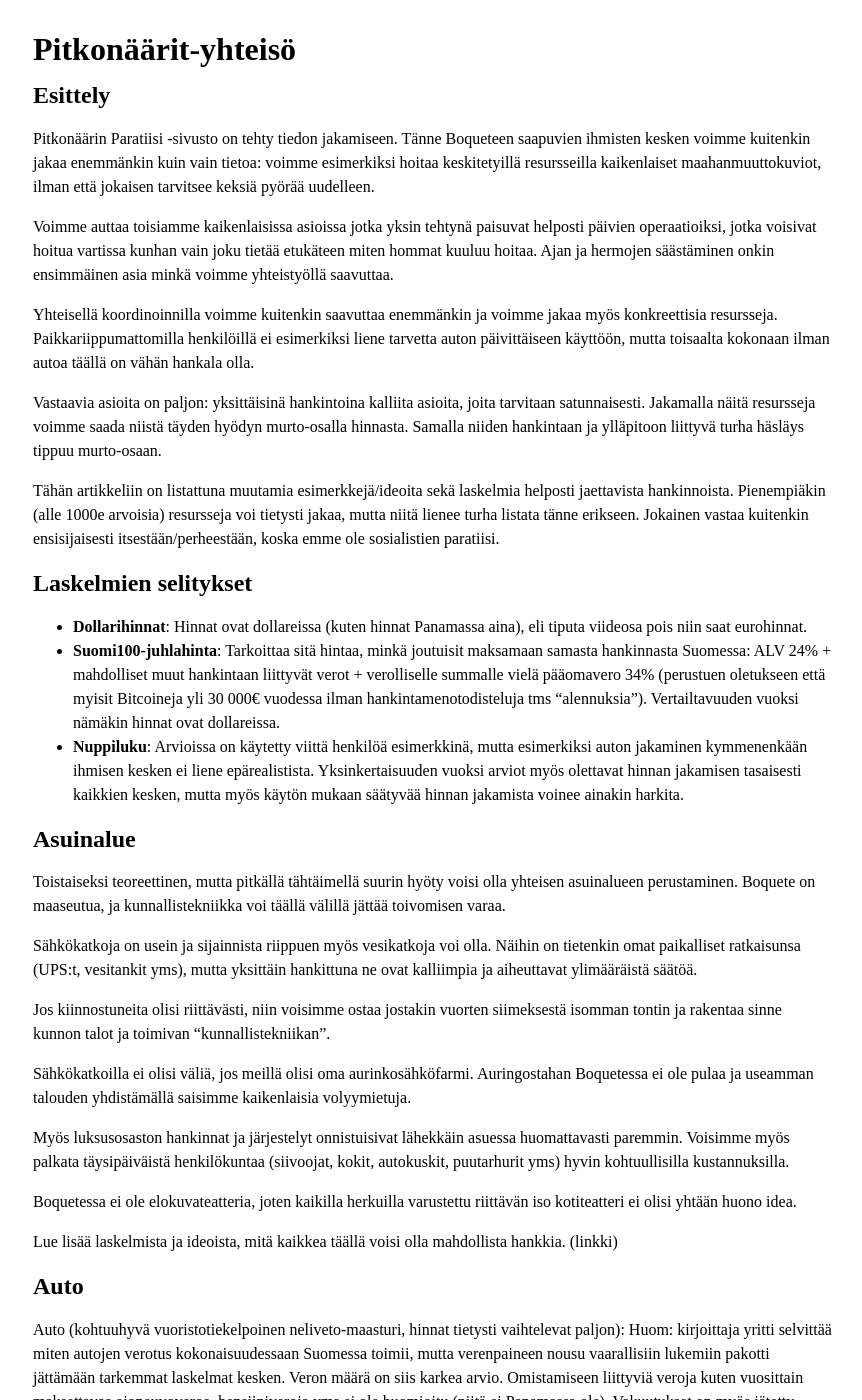
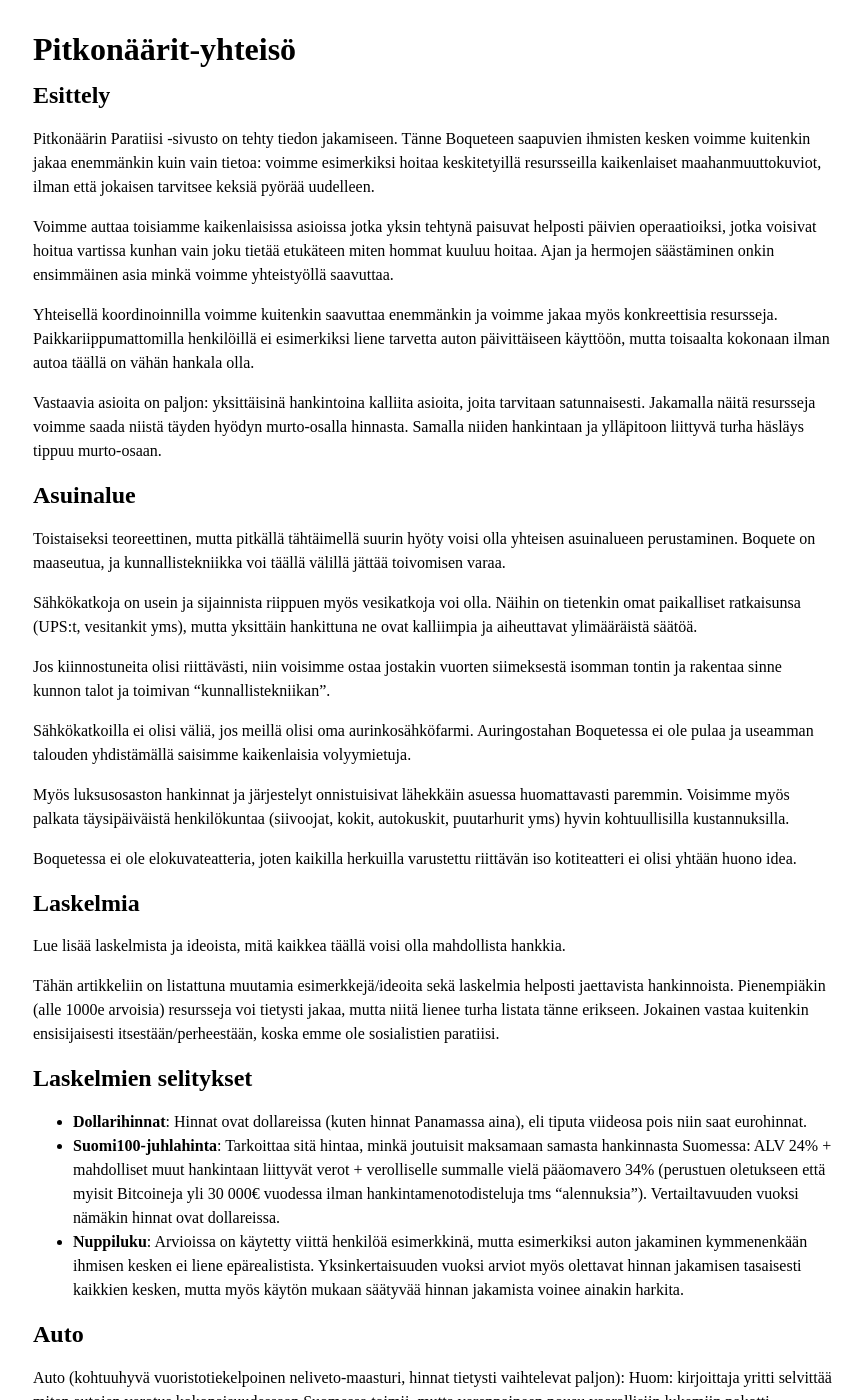
Before and after one commit to pitkonaarinparatiisi/pitkonaarinparatiisi.github.io, a Jekyll site: the page built from yhteiso.md, in a window 1280 px wide and 1400 px high. Shown: the whole window, without its empty margins (207-1069 px from the left). Built offline with Jekyll 4.4.1, drawn with Linux system fonts in a browser that asks for light colours; our own code applies the rules of GitHub Pages for plain Markdown files; some of the changed lines change nothing that is shown.

Commit message:
Update yhteiso.md

```diff
--- a/yhteiso.md
+++ b/yhteiso.md
@@ -9,13 +9,7 @@ Yhteisellä koordinoinnilla voimme kuitenkin saavuttaa enemmänkin ja voimme jak
 
 Vastaavia asioita on paljon: yksittäisinä hankintoina kalliita asioita, joita tarvitaan satunnaisesti. Jakamalla näitä resursseja voimme saada niistä täyden hyödyn murto-osalla hinnasta. Samalla niiden hankintaan ja ylläpitoon liittyvä turha häsläys tippuu murto-osaan.
 
-Tähän artikkeliin on listattuna muutamia esimerkkejä/ideoita sekä laskelmia helposti jaettavista hankinnoista. Pienempiäkin (alle 1000e arvoisia) resursseja voi tietysti jakaa, mutta niitä lienee turha listata tänne erikseen. Jokainen vastaa kuitenkin ensisijaisesti itsestään/perheestään, koska emme ole sosialistien paratiisi.
 
-## Laskelmien selitykset
-
-* **Dollarihinnat**: Hinnat ovat dollareissa (kuten hinnat Panamassa aina), eli tiputa viideosa pois niin saat eurohinnat.
-* **Suomi100-juhlahinta**: Tarkoittaa sitä hintaa, minkä joutuisit maksamaan samasta hankinnasta Suomessa: ALV 24% + mahdolliset muut hankintaan liittyvät verot + verolliselle summalle vielä pääomavero 34% (perustuen oletukseen että myisit Bitcoineja yli 30 000€ vuodessa ilman hankintamenotodisteluja tms "alennuksia"). Vertailtavuuden vuoksi nämäkin hinnat ovat dollareissa.
-* **Nuppiluku**: Arvioissa on käytetty viittä henkilöä esimerkkinä, mutta esimerkiksi auton jakaminen kymmenenkään ihmisen kesken ei liene epärealistista. Yksinkertaisuuden vuoksi arviot myös olettavat hinnan jakamisen tasaisesti kaikkien kesken, mutta myös käytön mukaan säätyvää hinnan jakamista voinee ainakin harkita.
 
 ## Asuinalue
 Toistaiseksi teoreettinen, mutta pitkällä tähtäimellä suurin hyöty voisi olla yhteisen asuinalueen perustaminen. Boquete on maaseutua, ja kunnallistekniikka voi täällä välillä jättää toivomisen varaa.
@@ -30,7 +24,17 @@ Myös luksusosaston hankinnat ja järjestelyt onnistuisivat lähekkäin asuessa
 
 Boquetessa ei ole elokuvateatteria, joten kaikilla herkuilla varustettu riittävän iso kotiteatteri ei olisi yhtään huono idea.
 
-Lue lisää laskelmista ja ideoista, mitä kaikkea täällä voisi olla mahdollista hankkia. (linkki)
+## Laskelmia
+
+Lue lisää laskelmista ja ideoista, mitä kaikkea täällä voisi olla mahdollista hankkia.
+
+Tähän artikkeliin on listattuna muutamia esimerkkejä/ideoita sekä laskelmia helposti jaettavista hankinnoista. Pienempiäkin (alle 1000e arvoisia) resursseja voi tietysti jakaa, mutta niitä lienee turha listata tänne erikseen. Jokainen vastaa kuitenkin ensisijaisesti itsestään/perheestään, koska emme ole sosialistien paratiisi.
+
+## Laskelmien selitykset
+
+* **Dollarihinnat**: Hinnat ovat dollareissa (kuten hinnat Panamassa aina), eli tiputa viideosa pois niin saat eurohinnat.
+* **Suomi100-juhlahinta**: Tarkoittaa sitä hintaa, minkä joutuisit maksamaan samasta hankinnasta Suomessa: ALV 24% + mahdolliset muut hankintaan liittyvät verot + verolliselle summalle vielä pääomavero 34% (perustuen oletukseen että myisit Bitcoineja yli 30 000€ vuodessa ilman hankintamenotodisteluja tms "alennuksia"). Vertailtavuuden vuoksi nämäkin hinnat ovat dollareissa.
+* **Nuppiluku**: Arvioissa on käytetty viittä henkilöä esimerkkinä, mutta esimerkiksi auton jakaminen kymmenenkään ihmisen kesken ei liene epärealistista. Yksinkertaisuuden vuoksi arviot myös olettavat hinnan jakamisen tasaisesti kaikkien kesken, mutta myös käytön mukaan säätyvää hinnan jakamista voinee ainakin harkita.
 
 ## Auto
 Auto (kohtuuhyvä vuoristotiekelpoinen neliveto-maasturi, hinnat tietysti vaihtelevat paljon):
```
